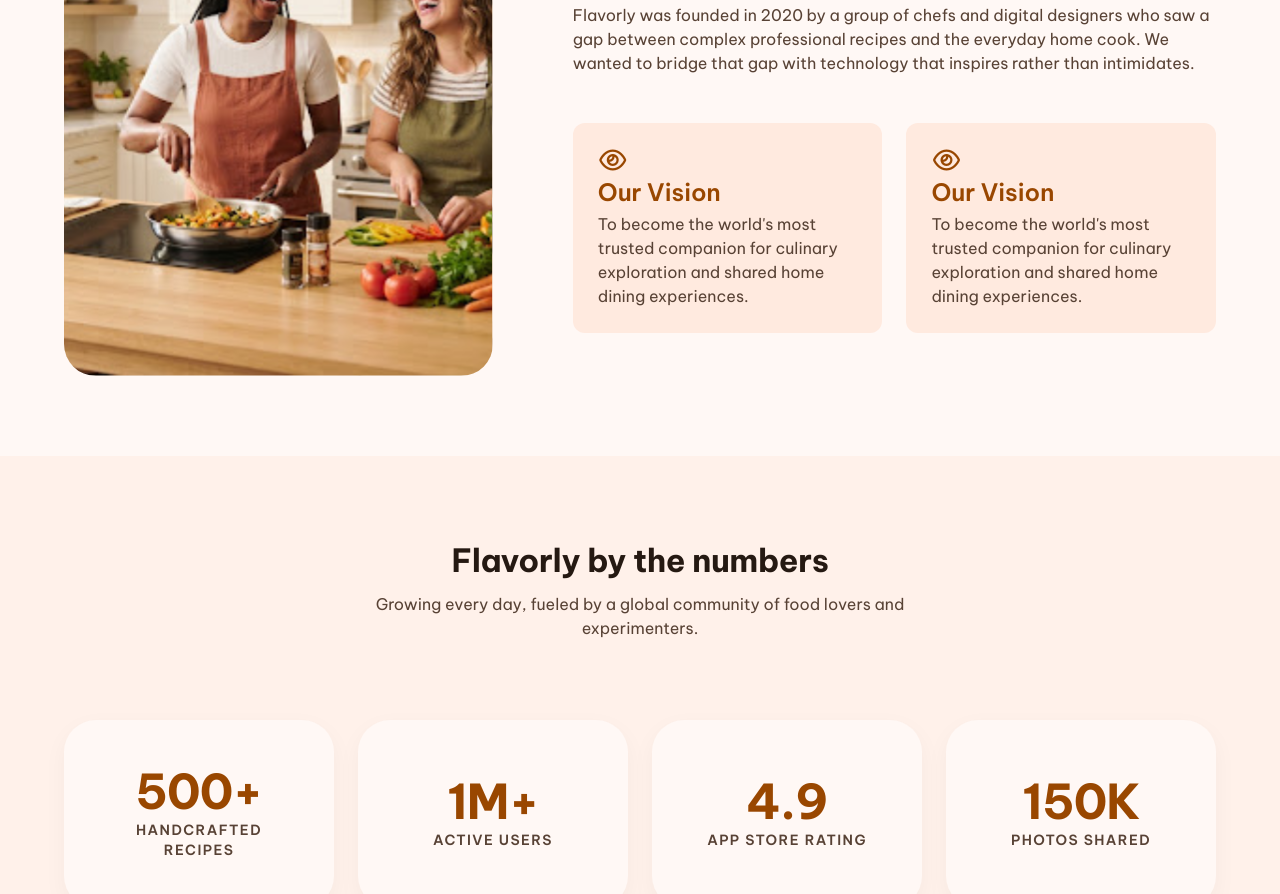
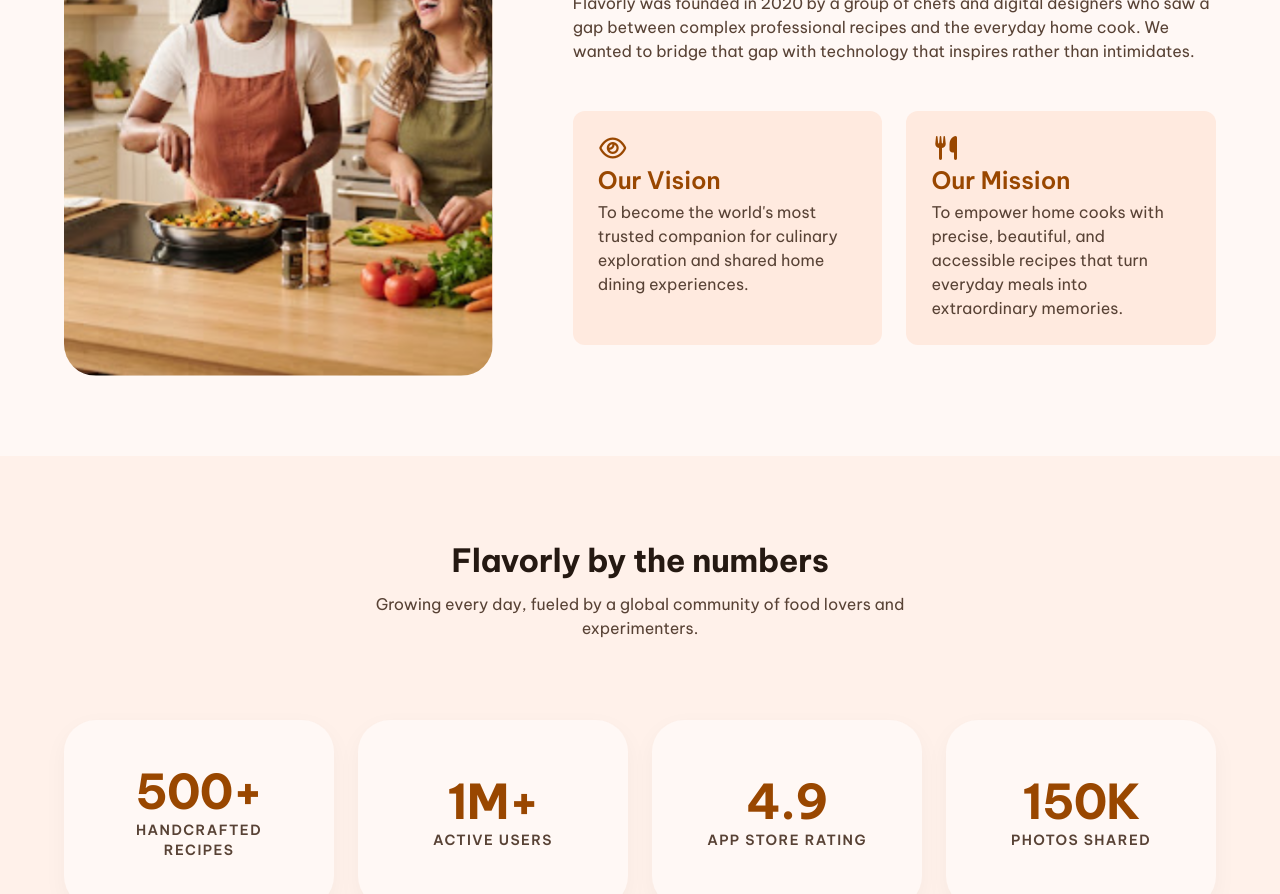
Before and after one commit to AnsamRihan/Flavorly, a React (Vite) app: page /about in a window 1280 px wide. Shown: the part 1040-1934 px from the top of the page. Built offline with nearby package versions, Linux system fonts and the light colour scheme.

Commit message:
edit about us section in about page

```diff
--- a/src/pages/About.jsx
+++ b/src/pages/About.jsx
@@ -62,13 +62,16 @@
                 </div>
 
                 <div className='h-full rounded-xl bg-bg-tertiary border border-bg-tertiary/30 p-6 stack items-start gap-1'>
-                  <i className="fa-regular fa-eye text-lg lg:text-2xl text-primary"></i>
+                  <i className="fa-solid fa-utensils text-lg lg:text-2xl text-primary"></i>
                   <h3 className='text-lg lg:text-2xl font-semibold text-primary capitalize'>
-                    Our Vision
+                    Our Mission
                   </h3>
                   <p className='text-sm md:text-base text-primary-foreground'>
-                    To become the world's most trusted companion for culinary
-                    exploration and shared home dining experiences.
+                    To empower home cooks with
+                    precise, beautiful, and
+                    accessible recipes that turn
+                    everyday meals into
+                    extraordinary memories.
                   </p>
                 </div>
               </div>
--- a/src/pages/SubscriptionPolicy.jsx
+++ b/src/pages/SubscriptionPolicy.jsx
@@ -297,7 +297,7 @@
       {/*Clarity section */}
       <section className='py-20'>
         <div className="container">
-          <div className='w-full rounded-2xl bg-primary p-6 sm:p-12 stack justify-center gap-3'>
+          <div className='w-full rounded-2xl bg-primary p-6 sm:p-12 stack justify-center gap-3 text-center'>
             <h2 className='text-on-primary text-[32px] font-bold tracking-[-0.32px]'>
               Need more clarity?
             </h2>
```
